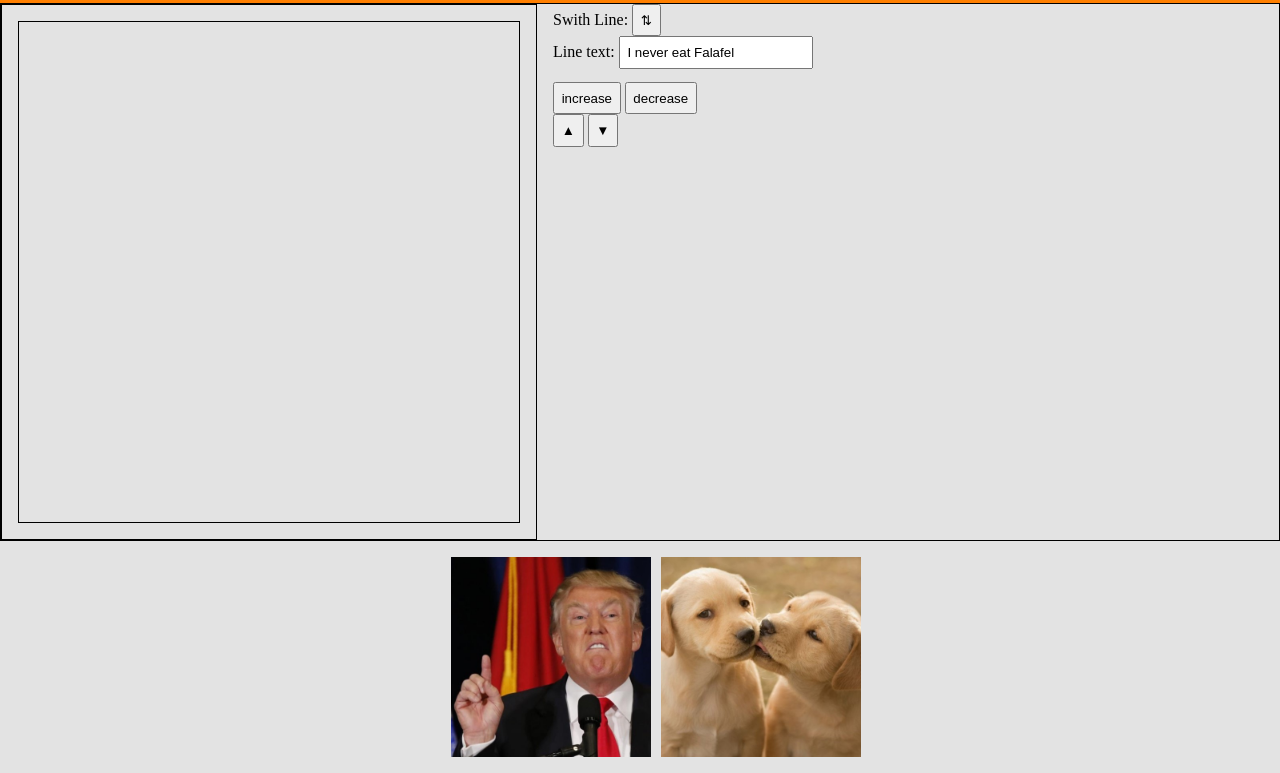
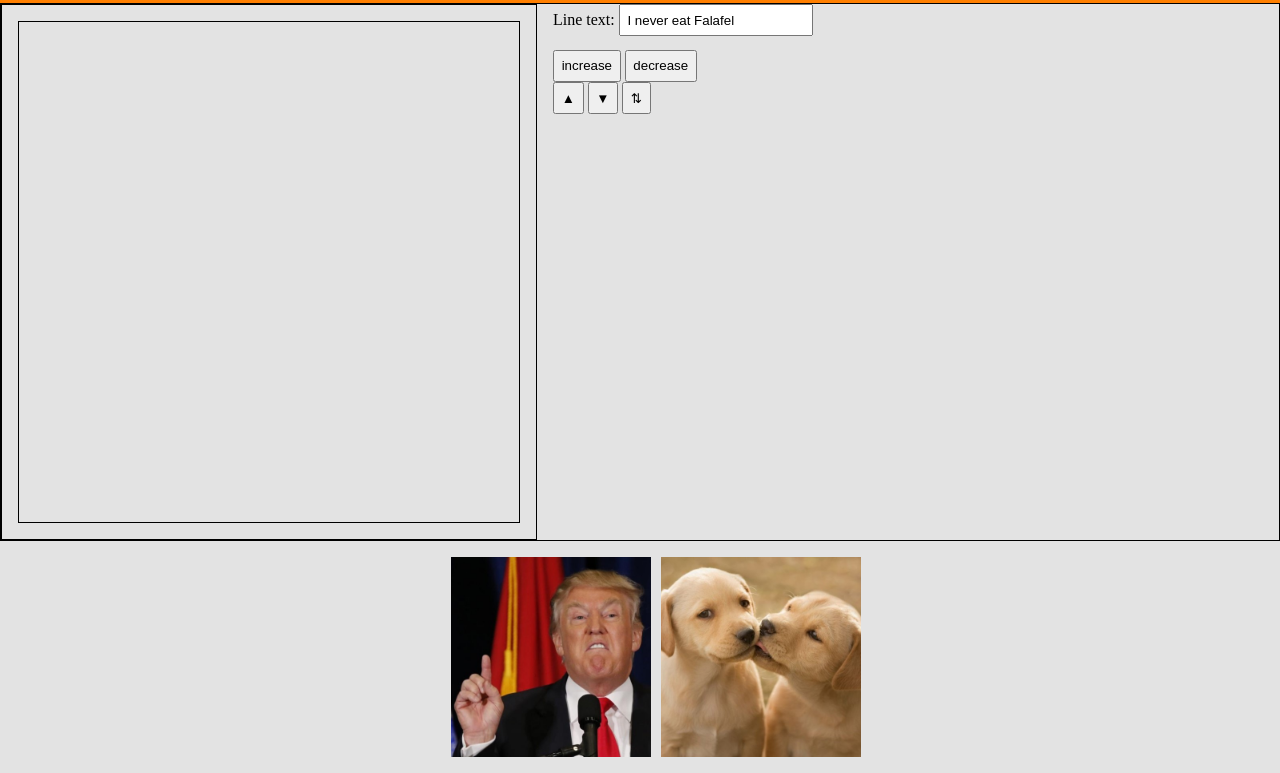
Before and after one commit to EtsHasade/meme-generator, a plain HTML site: page index.html in a window 1280 px wide. Shown: the part 63-836 px from the top of the page. Drawn offline with Linux system fonts and the light colour scheme.

Commit message:
change btn place

```diff
--- a/css/style.css
+++ b/css/style.css
@@ -44,6 +44,7 @@ input {
 
 .grid-gallery .gallery-img{
     cursor: pointer;
+
 }
 
 
--- a/index.html
+++ b/index.html
@@ -28,8 +28,7 @@
                 </div>
                 <div class="edit-controlers">
                     <div class="curr-line">
-                        <label for="curr-line">Swith Line:</label>
-                        <button class="swith-lines" onclick="onSwithLines()">⇅</button>
+                        <!-- <label for="curr-line">Swith Line:</label> -->
                         <!-- <input type="number" name="curr-lin" id="curr-line" min="1" max="2" value="1" onchange="onSetCurrLine(this.value)"> -->
                     </div>
 
@@ -45,6 +44,7 @@
                     <div class="btns up-down">
                         <button type="button" onclick="onLineUp()  ">▲</button>
                         <button type="button" onclick="onLineDown()">▼</button>
+                        <button class="swith-lines" onclick="onSwithLines()">⇅</button>
                     </div>
 
                 </div>
```
